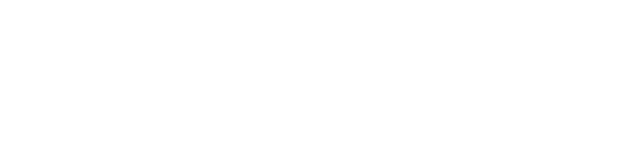
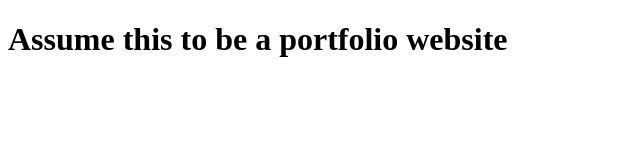
Before and after one commit to Harsh-1510/crap-portfolio, a plain HTML site: page index.html in a window 1280 px wide. Shown: the whole page, without its empty margins (0-640 px from the left). Drawn offline with Linux system fonts and the light colour scheme.

Commit message:
added index html

```diff
--- a/index.html
+++ b/index.html
@@ -6,6 +6,6 @@
     <title>Crap portfolio</title>
 </head>
 <body>
-
+    <h1>Assume this to be a portfolio website</h1>
 </body>
 </html>
```
